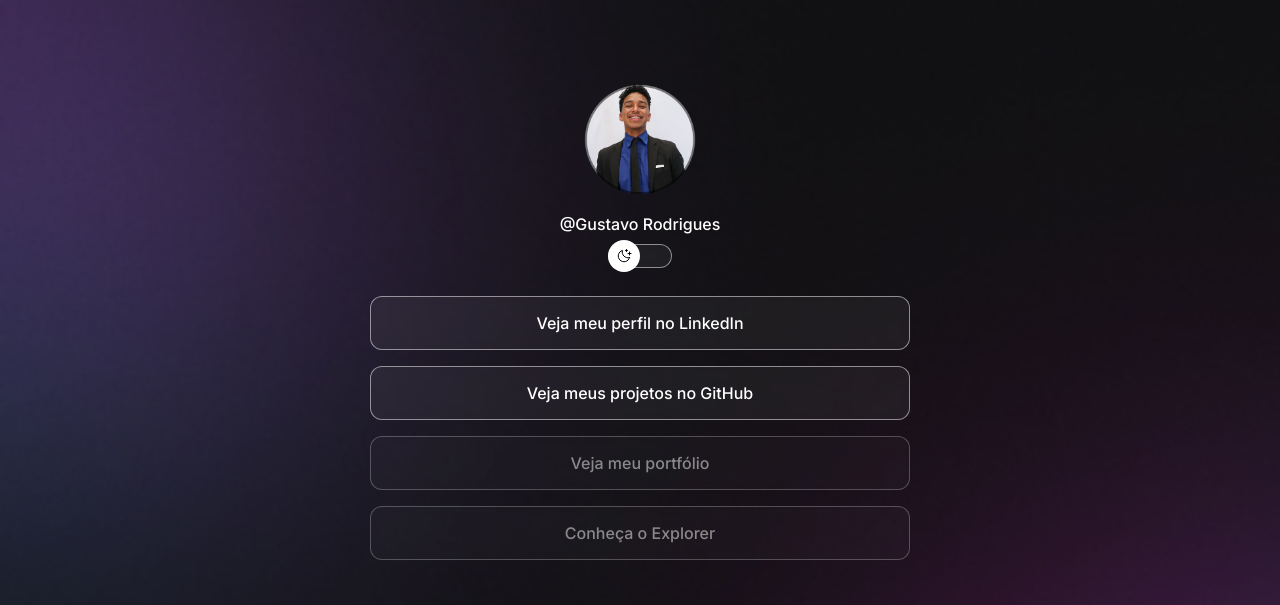
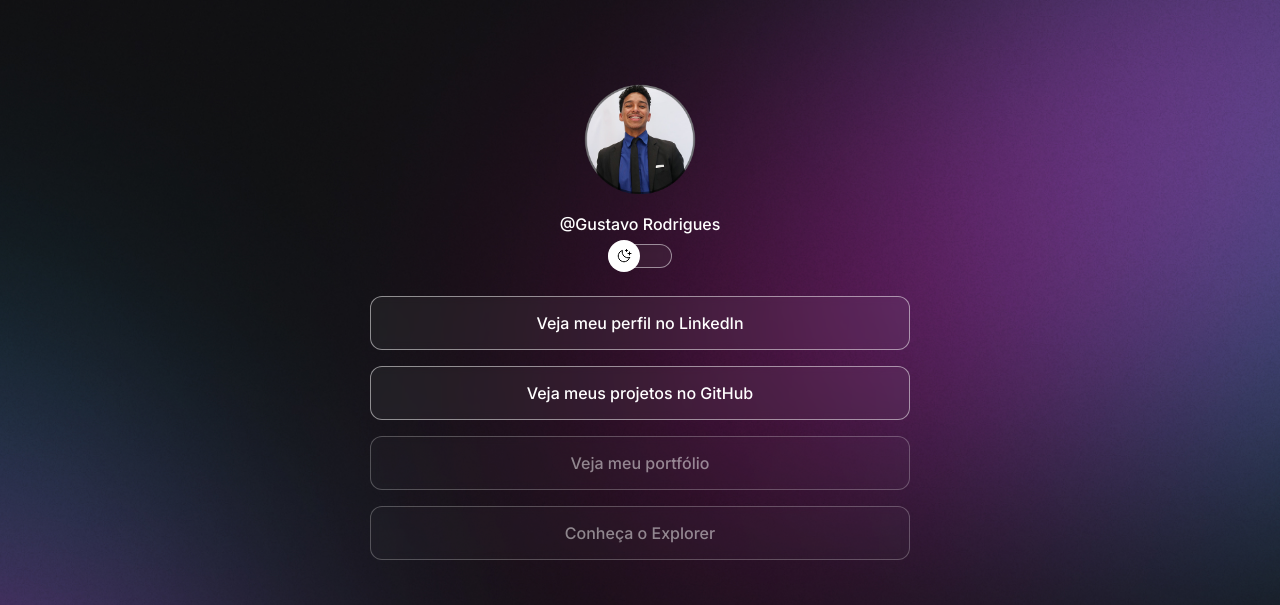
Before and after one commit to Gustavoo-coder/guh-links, a plain HTML site: page index.html in a window 1280 px wide. Shown: the top 605 px of the page. Drawn offline with nearby package versions, Linux system fonts and the light colour scheme.

Commit message:
adicionado media queries no css

```diff
--- a/style.css
+++ b/style.css
@@ -37,6 +37,7 @@ body{
   /*ordem correta do shorthand da propriedade: background: color image repeat position/size */
 
   background: var(--bg-url) no-repeat top center/cover;
+  height: 100vh;
 }
 
 body *{  /*  o sinal "*" aplicado refere-se que todo   */
@@ -183,3 +184,14 @@ footer{
   padding: 24px 0px;
   text-align: center;
 }
+
+/* media queries */
+@media (min-width: 600px) {
+  :root{
+    --bg-url: url(./assets/bg-desktop.jpg);
+  }
+
+  .light{
+    --bg-url: url(./assets/bg-desktop-light.jpg);
+  }
+}
```
Also changed, not shown: index.html (+0 -1 lines).
